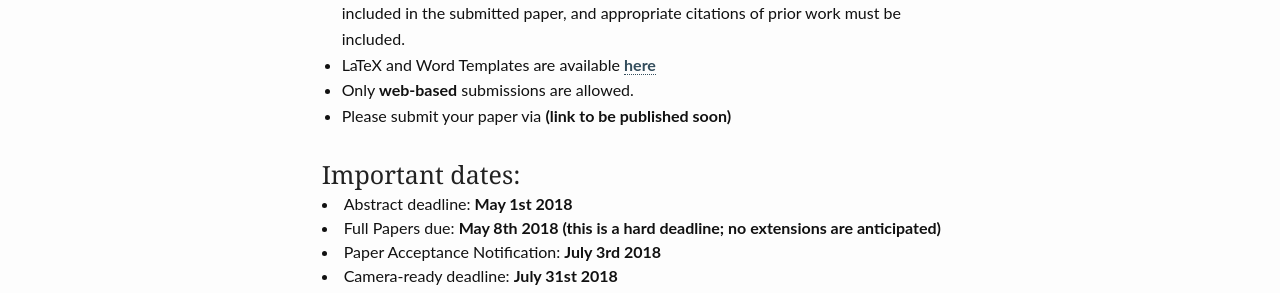
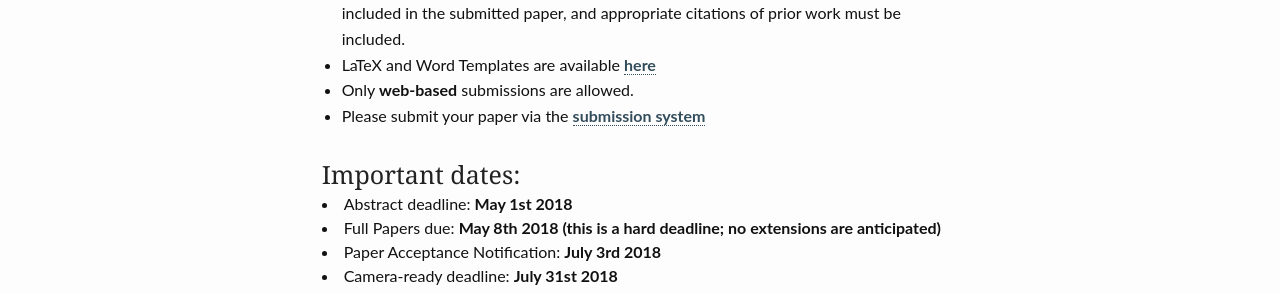
Before and after one commit to cluster2018/cluster2018, a Jekyll site: the page built from technical/index.md, in a window 1280 px wide and 900 px high, scrolled down 2488 px. Shown: the part 154-447 px from the top of the window. Built offline with Jekyll 4.4.1, drawn with Linux system fonts in a browser that asks for light colours.

Commit message:
Updated submission link

```diff
--- a/technical/index.md
+++ b/technical/index.md
@@ -137,9 +137,9 @@ conform to the following Xplore layout, page limit, and font size.
 *  Submissions must be single-spaced, 2-column numbered pages in <b>IEEE Xplore format</b> (8.5x11-inch paper, margins in inches -- top: 0.75, bottom: 1.0, sides:0.625, and between columns:0.25, main text: 10pt).
 *  Paper will <b>NOT</b> be reviewed double-blind.  Author names and affiliations should be included in the submitted paper, and appropriate citations of prior
 work must be included.
-*  LaTeX and Word Templates are available [here]("http://www.ieee.org/conferences_events/conferences/publishing/templates.html")
+*  LaTeX and Word Templates are available [here](http://www.ieee.org/conferences_events/conferences/publishing/templates.html)
 *  Only <b>web-based</b> submissions are allowed.
-* Please submit your paper via **(link to be published soon)**
+*  Please submit your paper via the [submission system](https://ssl.linklings.net/conferences/ieeecluster/)
 
 
 ### Important dates:
```
Also changed, not shown: authors/index.md (+1 -1 lines).
